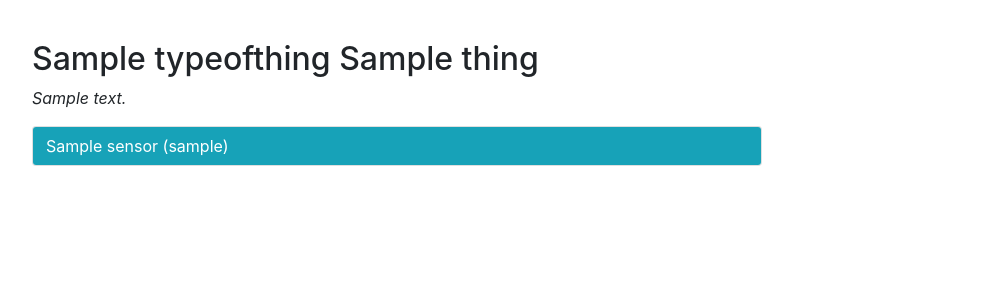
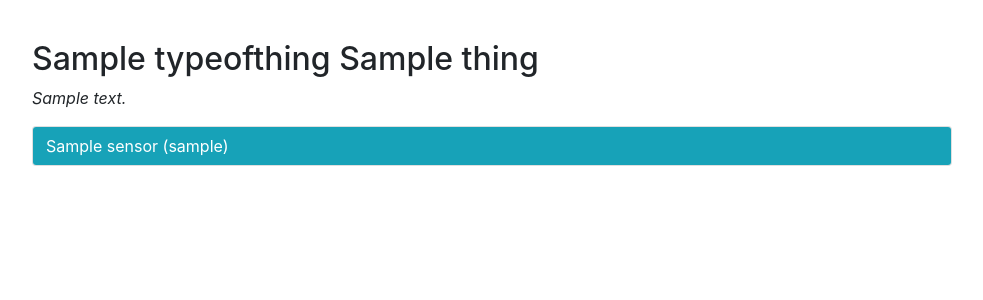
Before and after one commit to GEEE-UFRPE/simple-iot-monitor, a Django app: page /iotmonitor/thing/1/ in a window 1280 px wide. Shown: the part 56-356 px from the top of the page, without its empty margins (53-1036 px from the left). Run offline with Django 3.2, Linux system fonts and the light colour scheme; tables that the repository leaves empty hold one stand-in row (values such as "Sample post"); some libraries are stand-ins or nearby versions.

Commit message:
change design
increase column size, in order to give more space for the chart; reduce chart font size; change chart intersect mode, making it so that the user is not required to point the mouse exactly on top of the point in order to see its tooltip

```diff
--- a/iotproject/iotmonitor/templates/iotmonitor/thing_detail.html
+++ b/iotproject/iotmonitor/templates/iotmonitor/thing_detail.html
@@ -6,7 +6,7 @@
 <!--Comando para atualizar a pagina a cada 5 segundos-->
 <!-- <meta http-equiv="refresh" content="5;url=">-->
 <div class="row">
-    <div class="col-md-8">
+    <div class="col-md-10">
         <div class="thing">
             <h2>{{ thing.type_of_thing.name }} {{ thing.name }}</h2>
             <p class="font-italic">{{ thing.description|linebreaksbr }}</span></p>
@@ -15,7 +15,7 @@
 </div>
 
 <div class="row">
-    <div class="col-md-8">
+    <div class="col-md-10">
         <div class="accordion" id="things-accordion">
             {% for sensor in sensors %}
 
@@ -73,7 +73,7 @@
             {% block scripts %}
             <script>
             Chart.defaults.global.defaultFontColor = 'black';
-            Chart.defaults.global.defaultFontSize = 20;
+            Chart.defaults.global.defaultFontSize = 14;
 
             var ctx = document.getElementById("{{sensor.name}}");
 
@@ -102,7 +102,8 @@
                 },
                 options: {
                     tooltips: {
-                        mode: 'index'
+                        intersect: false,
+                        mode: 'index',
                     },
                     scales: {
                         xAxes: [{
```
